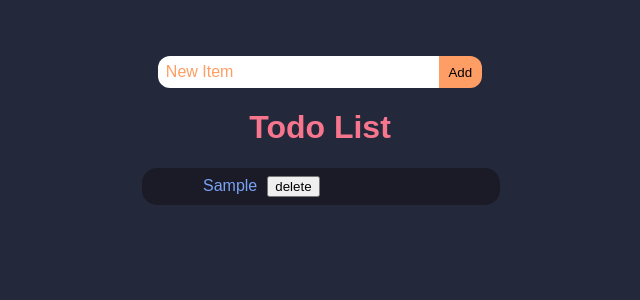
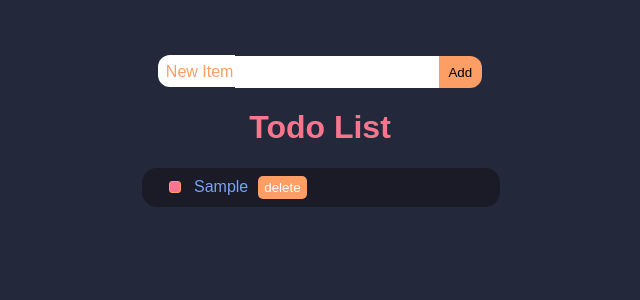
Before and after one commit to CodeLikeObama/TodoList, a React (Vite) app: page / in a window 1280 px wide. Both pictures are taken after typing "Sample" into the empty fields and a click on the button "Add". Shown: the top 300 px of the page, without its empty margins (320-960 px from the left). Built offline with nearby package versions, Linux system fonts and the light colour scheme.

Commit message:
feat: style checkbox and delete button

```diff
--- a/src/style.css
+++ b/src/style.css
@@ -18,10 +18,7 @@ body {
 .new-items-form label {
     color: #ff9e64;
     background-color: white;
-    padding-left: 8px;
-    padding-top: 7px;
-    padding-bottom: 8px;
-    padding-right: 2px;
+    padding: 8px 2px 7px 8px;
     border-top-left-radius: 12px;
     border-bottom-left-radius: 12px;
 }
@@ -37,7 +34,6 @@ body {
     flex-direction: column;
     margin-left: 22px;
     margin-right: 20px;
-    /* justify-content: center; */
     list-style: none;
     background-color: #1a1b26;
     border-radius: 15px;
@@ -54,11 +50,8 @@ body {
     margin-right: 0px;
     width: 200px;
     height: 30px;
-    /* border-top-right-radius: 12px;
-    border-bottom-right-radius: 12px; */
-    border: none
-    /* border-left: 1px solid;
-    border-color: #ff9e64; */
+    border: none;
+    font-size: 16px;
 }
 
 .addBtn {
@@ -78,15 +71,44 @@ body {
 
 .deleteBtn {
     margin-left: 10px;
+    background-color: #ff9e64;
+    color: white;
+    border: none;
+    padding: 4px 6px;
+    border-radius: 5px;
+    cursor: pointer;
 }
 
-.checkBox {
-    margin-right: 5px;
+.deleteBtn:hover {
+    background-color: #f7768e;
+    box-shadow: 0 0 15px #f7768e;
+}
+
+input[type=checkbox] {
     width: 12px;
     height: 12px;
-    background-color: #f7768e
+    margin: 0;
+    padding: 0;
+    cursor: pointer;
+    appearance: none;
+    -webkit-appearance: none;
+    background-color: #f7768e;
+    border: 1px solid #ff9e64;
+    border-radius: 3px;
+    position: relative;
+    left: -13px;
+    top: 1px;
+}
 
+input[type=checkbox]:checked {
+    background-color: #ff9e64;
 }
-input[type=checkbox] {
-    visibility: hidden;
+
+input[type=checkbox]:checked::before {
+    content: "✔";
+    color: white;
+    font-size: 10px;
+    position: absolute;
+    top: -2px;
+    left: 2px;
 }
```
Also changed, not shown: src/AddItems.jsx (+10 -10 lines).
